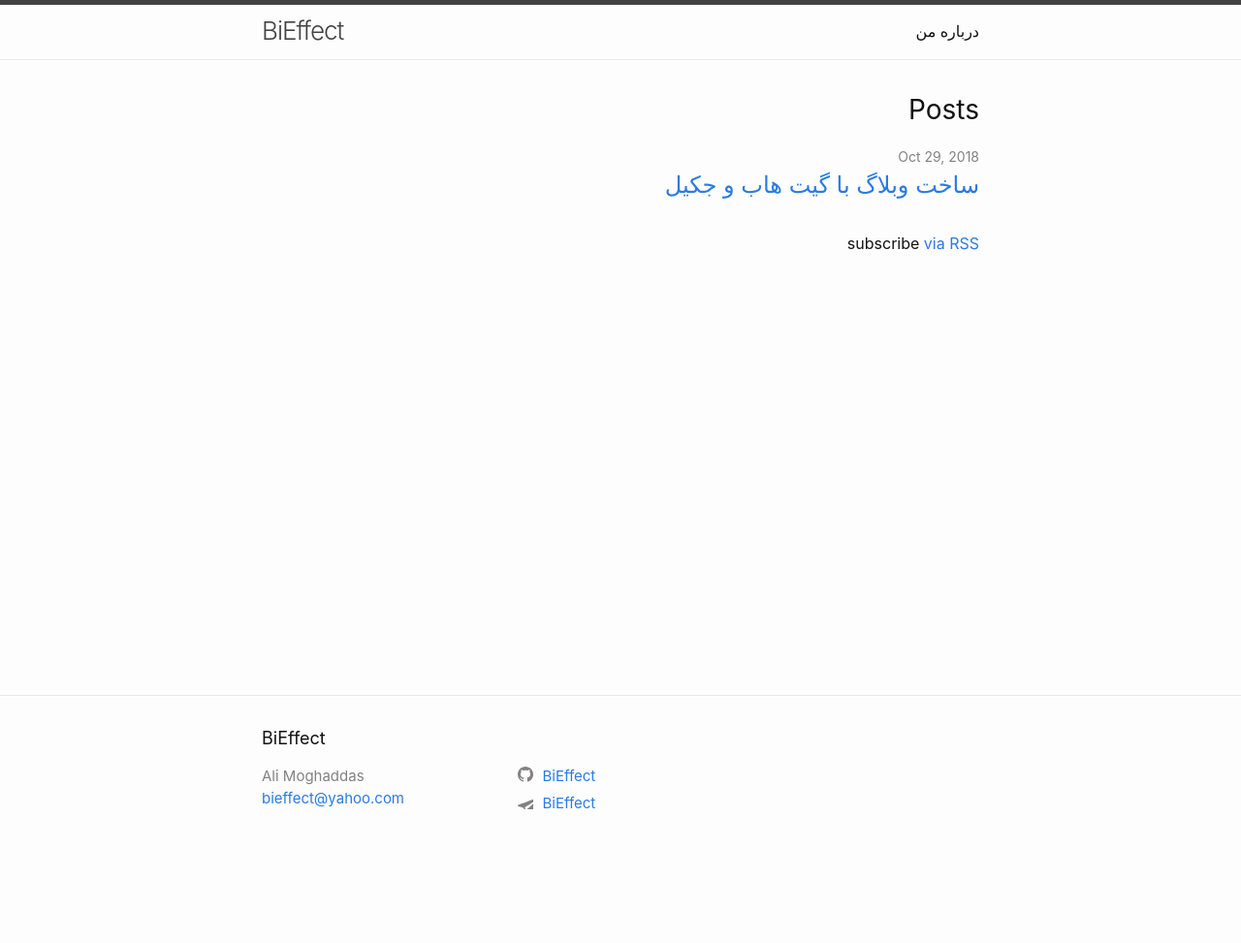
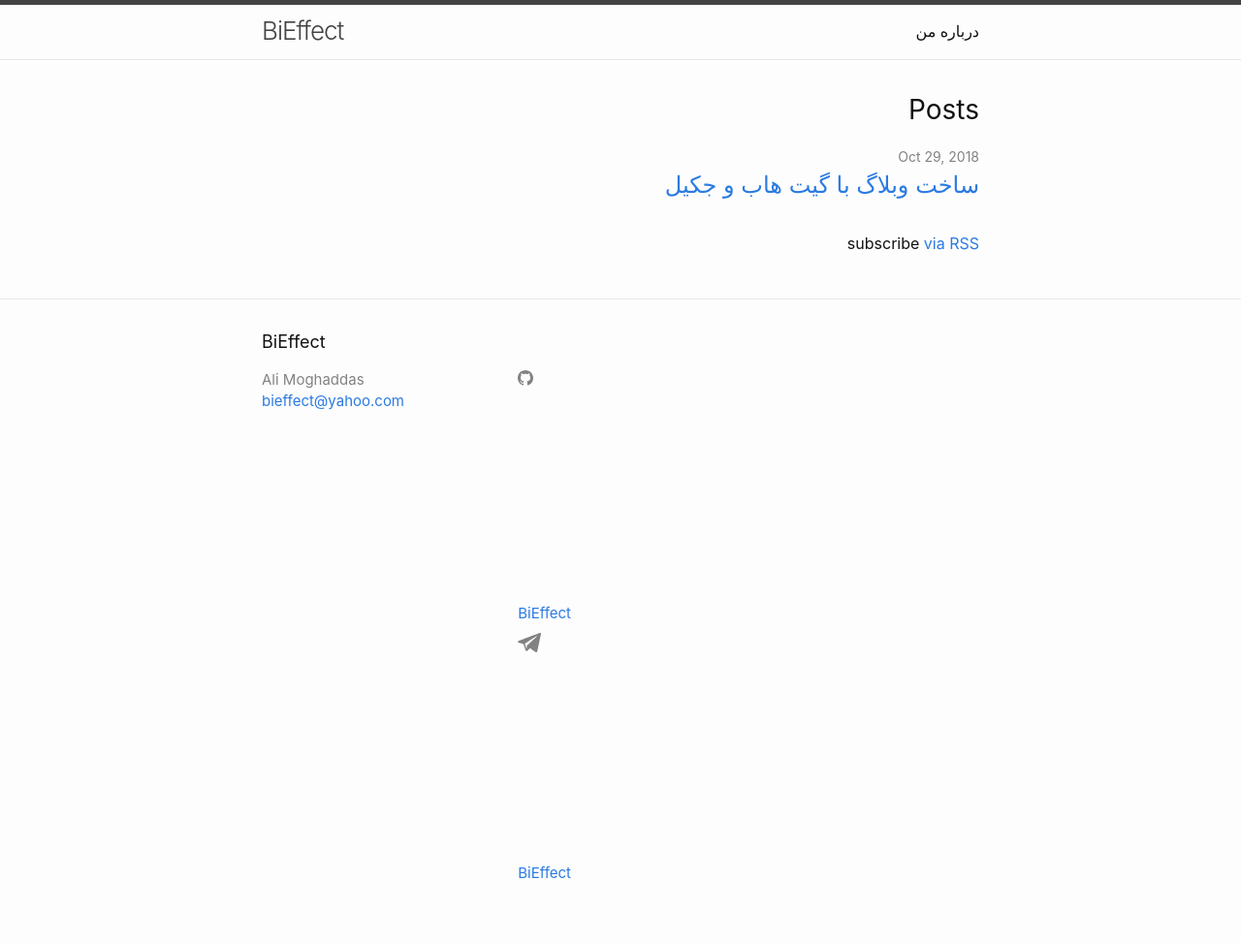
Before and after one commit to BiEffect/BiEffect.github.io, a Jekyll site: the page built from index.md, in a window 1280 px wide. Shown: the whole page at 97% size. Built offline with Jekyll 4.4.1, drawn with Linux system fonts in a browser that asks for light colours; before the commit the page ends 900 px from its top, so only the background shows below that.

Commit message:
Update _base.scss

```diff
--- a/_sass/minima/_base.scss
+++ b/_sass/minima/_base.scss
@@ -209,8 +209,8 @@ pre {
  */
 
 .svg-icon {
-    width: 16px;
-    height: 16px;
+    width: 240px;
+    height: 240px;
     display: inline-block;
     fill: #{$grey-color};
     padding-right: 5px;
```
